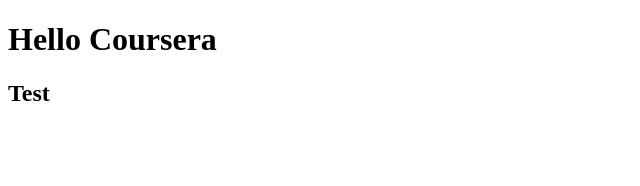
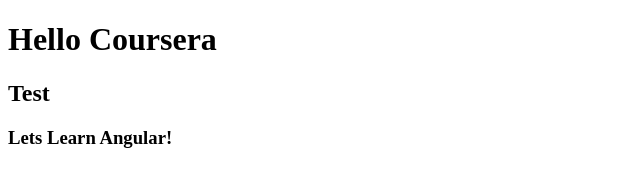
Before and after one commit to ramhaidar/AngularCourseraCourse, a plain HTML site: page index.html in a window 1280 px wide. Shown: the whole page, without its empty margins (0-640 px from the left). Drawn offline with Linux system fonts and the light colour scheme.

Commit message:
Next version of web file.

```diff
--- a/index.html
+++ b/index.html
@@ -8,5 +8,6 @@
 <body>
     <h1>Hello Coursera</h1>
     <h2>Test</h2>
+    <h3>Lets Learn Angular!</h3>
 </body>
 </html>
```
